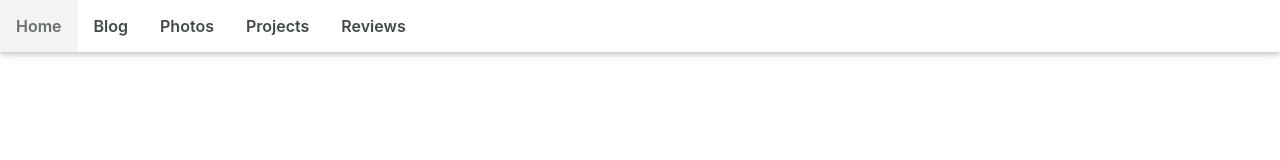
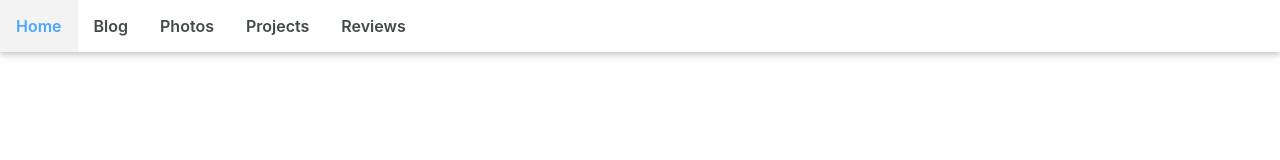
Before and after one commit to mingming-lu/lmm, a Vue app in the folder app/: page /home in a window 1280 px wide. Shown: the top 160 px of the page. Built offline with nearby package versions, Linux system fonts and the light colour scheme; some icons are missing.

Commit message:
change nav active color

```diff
--- a/app/src/components/common/Header.vue
+++ b/app/src/components/common/Header.vue
@@ -111,7 +111,7 @@ header {
     border-top: 1px solid #f1f1f1;
   }
   .drawer-item-active {
-    color: $font_color;
+    color: $secondary_color;
   }
 }
 nav {
@@ -137,7 +137,7 @@ nav {
     user-select: none;
     &:hover {
       opacity: 0.8;
-      color: $font_color;
+      color: $secondary_color;
       background-color: #f1f1f1;
     }
   }
@@ -149,9 +149,10 @@ nav {
 @keyframes animateleft {
   from {
     left: -300px;
-    opacity:0
+    opacity:0;
   } to {
-    left:0;opacity:1
+    left:0;
+    opacity:1;
   }
 }
 </style>
```
